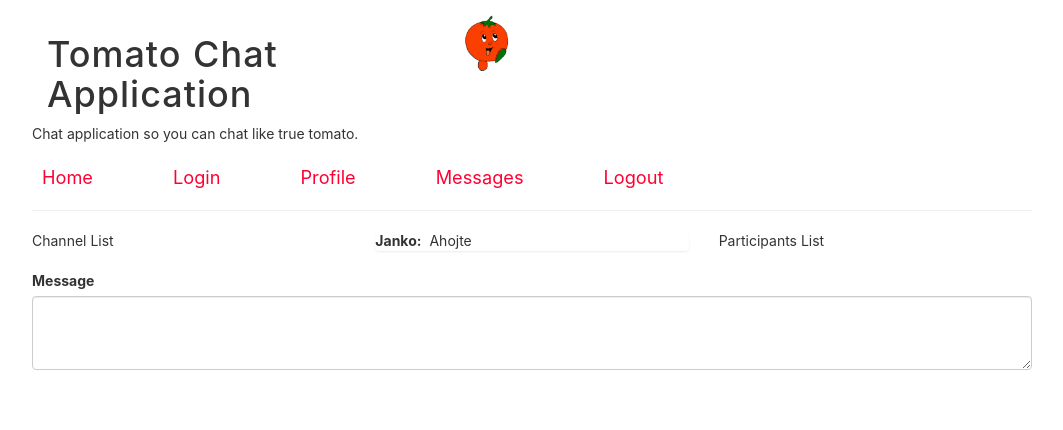
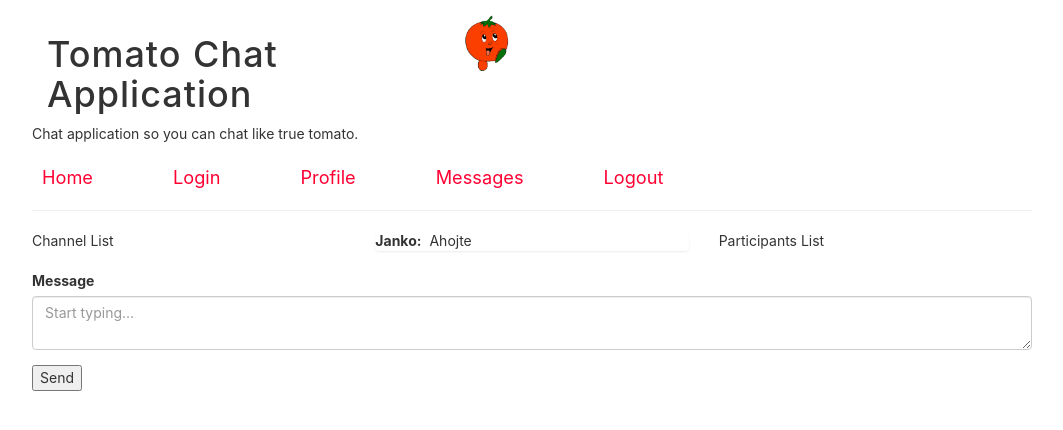
Before and after one commit to domhanak/tomato-chat, a React app: page /messages in a window 1280 px wide. Shown: the top 430 px of the page, without its empty margins (108-1171 px from the left). Built offline with nearby package versions, Linux system fonts and the light colour scheme.

Commit message:
Implement dummy sending of messages to messagelist

```diff
--- a/package.json
+++ b/package.json
@@ -16,6 +16,7 @@
     "react": "^16.4.1",
     "react-bootstrap": "^0.32.4",
     "react-dom": "^16.4.1",
+    "react-native-uuid-generator": "^4.0.1",
     "react-router-dom": "^4.3.1"
   },
   "devDependencies": {
--- a/src/components/ChatWindow.tsx
+++ b/src/components/ChatWindow.tsx
@@ -1,16 +1,20 @@
 import * as React from 'react';
 import { MessageForm } from './MessageForm';
-import {MessageList} from './MessageList';
-import {IMessage} from '../models/IMessage';
+import { MessageList } from './MessageList';
+import { IMessage } from '../models/IMessage';
 
-interface IChatWindow {
+interface IChatState {
+    readonly username: string;
+    readonly message: string;
     readonly messages: IMessage[];
 }
 
-export class ChatWindow extends React.Component<{}, IChatWindow> {
+export class ChatWindow extends React.Component<{}, IChatState> {
     constructor(props: any) {
         super(props);
         this.state = {
+            username: '',
+            message: '',
             messages: [
                 {
                     id: 'hello',
@@ -20,6 +24,16 @@ export class ChatWindow extends React.Component<{}, IChatWindow> {
             ],
         };
     }
+    updateMessage = (message: string) => {
+        this.setState({ message });
+    };
+
+    sendMessage = (message: IMessage): void => {
+        this.setState(previousState => ({
+            messages: [...previousState.messages, message]
+        }));
+        this.updateMessage('');
+    };
 
     render(): JSX.Element {
         return (
@@ -37,7 +51,7 @@ export class ChatWindow extends React.Component<{}, IChatWindow> {
                 </div>
                 <div className="row">
                     <div className="col-lg-12 col-md-12 col-sm-12">
-                        <MessageForm/>
+                        <MessageForm message={this.state.message} username={this.state.username} onMessageChange={this.updateMessage} onSend={this.sendMessage}/>
                     </div>
                 </div>
             </div>
--- a/src/components/LoginForm.tsx
+++ b/src/components/LoginForm.tsx
@@ -1,8 +1,7 @@
 import * as React from 'react';
 import {FormGroup, ControlLabel, FormControl} from 'react-bootstrap'
 import '../styles/base.scss';
-import {ChatWindow} from "./ChatWindow";
-import {Route} from "react-router";
+import {Route} from 'react-router';
 
 interface ILoginState {
     readonly login: string;
@@ -26,14 +25,6 @@ export class LoginForm extends React.Component<{}, ILoginState> {
     handlePasswordChange = (event: any) => {
         this.setState({ password: event.target.value });
     };
-
-    handleSubmit = (event: any) => {
-        event.preventDefault();
-
-        return ChatWindow;
-    };
-
-    // Add methods handling inputs
 
     render(): JSX.Element {
         return (
@@ -59,8 +50,8 @@ export class LoginForm extends React.Component<{}, ILoginState> {
               </FormGroup>
               <Route render={({ history }) => (
                   <button
-                      type='button'
-                      onClick={() => { history.push('/messages') }}
+                      type="button"
+                      onClick={() => { history.push('/messages'); }}
                   >
                       Login
                   </button>
--- a/src/components/MessageForm.tsx
+++ b/src/components/MessageForm.tsx
@@ -1,15 +1,59 @@
 import * as React from 'react';
+import * as PropTypes from 'prop-types';
+import {ControlLabel, FormControl, FormGroup} from 'react-bootstrap';
+import {IMessage} from '../models/IMessage';
 
-export class MessageForm extends React.PureComponent {
-    constructor(props: any) {
-        super(props);
-    }
+
+interface IMessageFormDataProps {
+    readonly username: string;
+    readonly message: string;
+}
+
+interface IMessageFormCallbackProps {
+    readonly onSend: (message: IMessage) => void;
+    readonly onMessageChange: (message: string) => void;
+}
+const uuidv4 = require('uuid/v4');
+
+export class MessageForm extends React.PureComponent<IMessageFormDataProps & IMessageFormCallbackProps> {
+    static propTypes = {
+        onSend: PropTypes.func.isRequired,
+        message: PropTypes.string.isRequired,
+        onMessageChange: PropTypes.func.isRequired,
+    };
+
+    handleMessageChange = (event: any) => {
+        this.props.onMessageChange(event.target.value);
+    };
+
+    handleSubmit = (event: any) => {
+        event.preventDefault();
+        this.props.onSend({
+            id: uuidv4(),
+            from: this.props.username,
+            text: event.target.value,
+        });
+    };
     render(): JSX.Element {
         return (
-            <div className="form-group">
-                <label htmlFor="message"> Message </label>
-                <textarea className="form-control" id="message" rows={3}/>
-            </div>
+                <form>
+                    <FormGroup controlId="formBasicText">
+                        <ControlLabel> Message </ControlLabel>
+                        <FormControl
+                            componentClass="textarea"
+                            value={this.props.message}
+                            placeholder="Start typing..."
+                            onChange={this.handleMessageChange}
+                        />
+                    </FormGroup>
+                    <button
+                        type="submit"
+                        value={this.props.message}
+                        onClick={this.handleSubmit}
+                    >
+                        Send
+                    </button>
+                </form>
         );
     }
 }
```
Also changed, not shown: 1 other file (tests, documents, lock files or other folders).
